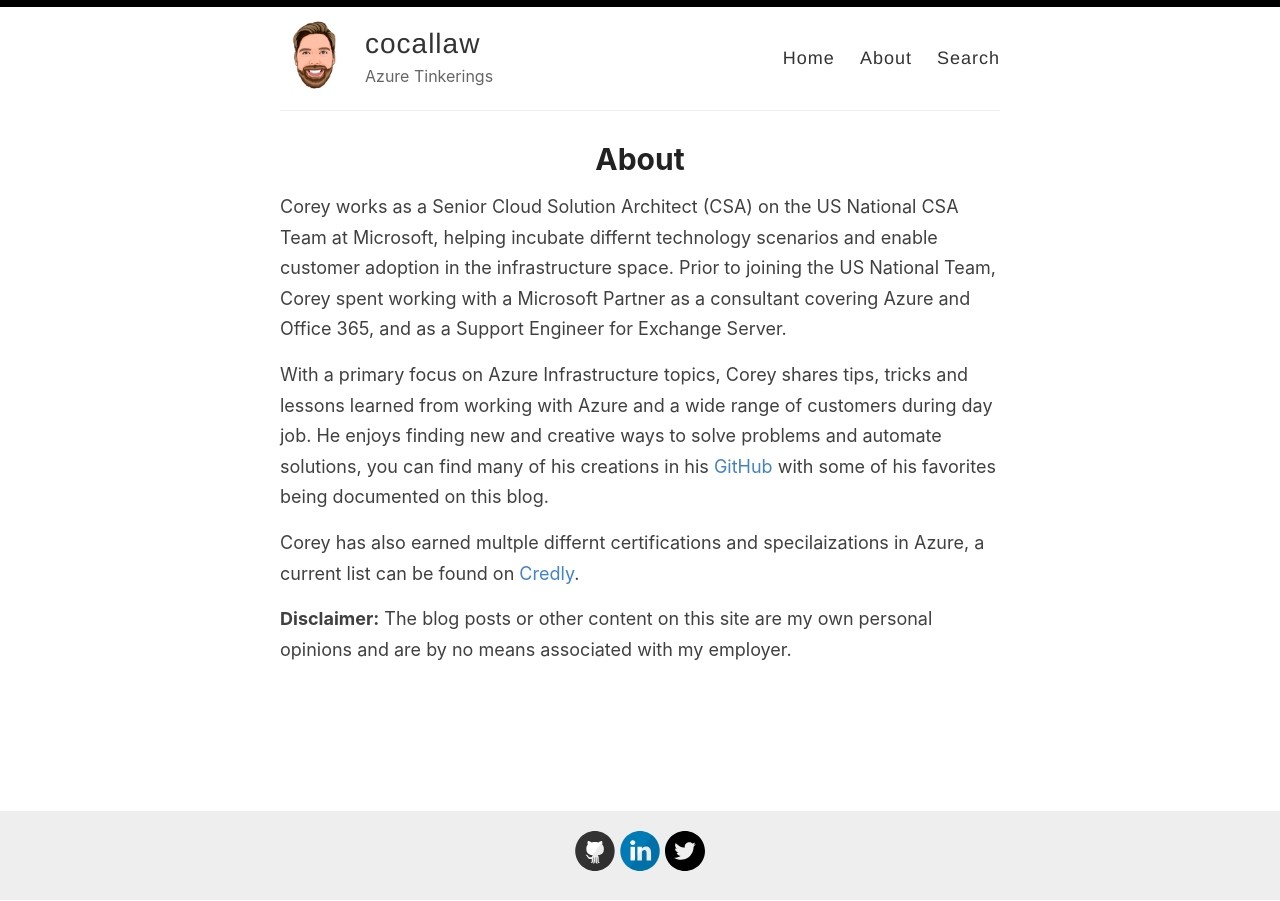
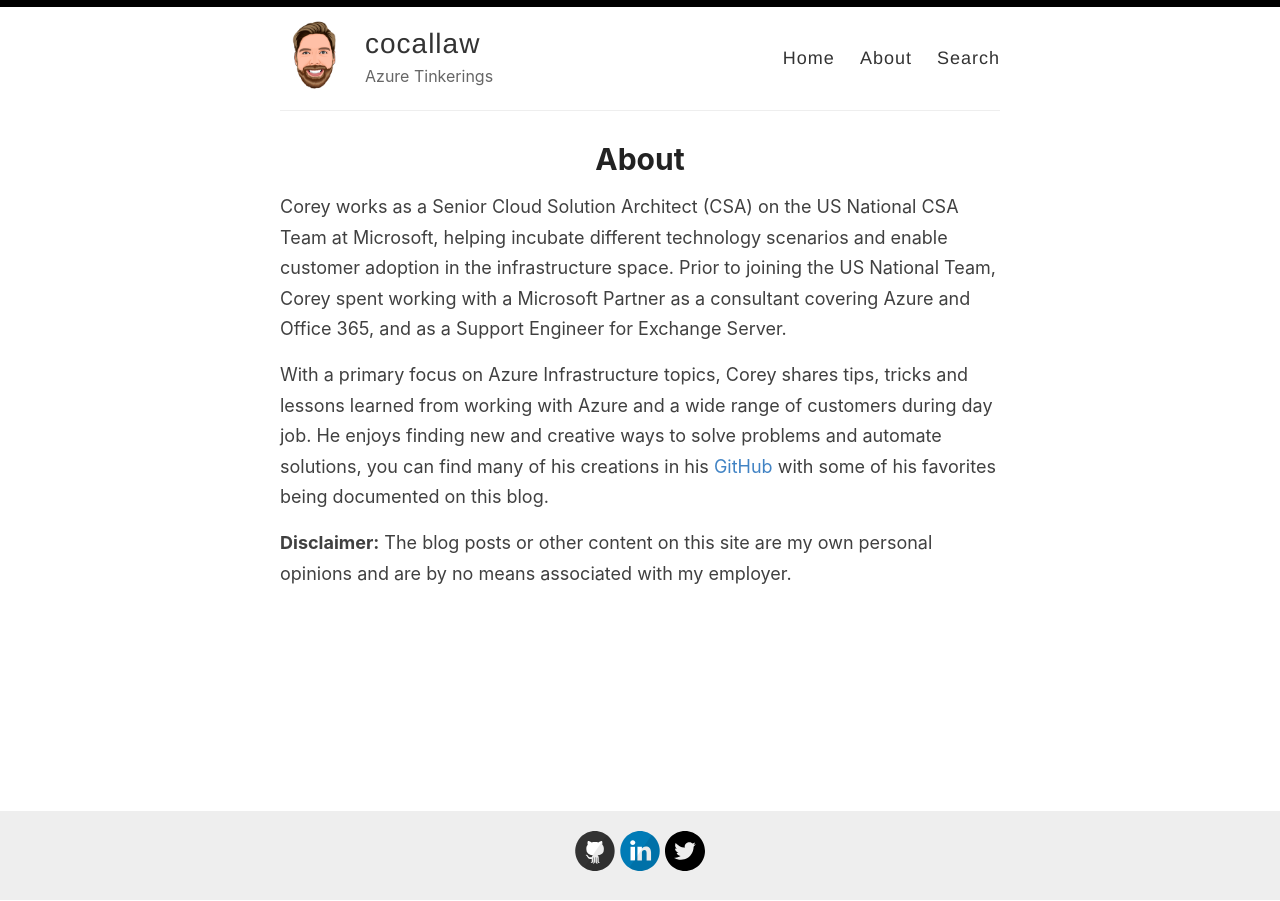
Before and after one commit to cocallaw/cocallaw.github.io, a Jekyll site: the page built from _pages/about.md, in a window 1280 px wide. Built offline with Jekyll 4.4.1, drawn with Linux system fonts in a browser that asks for light colours.

Commit message:
About Typos

```diff
--- a/_pages/about.md
+++ b/_pages/about.md
@@ -4,10 +4,8 @@
 permalink: /about/
 ---
 
-Corey works as a Senior Cloud Solution Architect (CSA) on the US National CSA Team at Microsoft, helping incubate differnt technology scenarios and enable customer adoption in the infrastructure space. Prior to joining the US National Team, Corey spent working with a Microsoft Partner as a  consultant covering Azure and Office 365, and as a Support Engineer for Exchange Server.
+Corey works as a Senior Cloud Solution Architect (CSA) on the US National CSA Team at Microsoft, helping incubate different technology scenarios and enable customer adoption in the infrastructure space. Prior to joining the US National Team, Corey spent working with a Microsoft Partner as a consultant covering Azure and Office 365, and as a Support Engineer for Exchange Server.
 
 With a primary focus on Azure Infrastructure topics, Corey shares tips, tricks and lessons learned from working with Azure and a wide range of customers during day job. He enjoys finding new and creative ways to solve problems and automate solutions, you can find many of his creations in his [GitHub](https://github.com/cocallaw) with some of his favorites being documented on this blog.
 
-Corey has also earned multple differnt certifications and specilaizations in Azure, a current list can be found on [Credly](https://www.credly.com/users/corey-callaway/badges).
-
 __Disclaimer:__ The blog posts or other content on this site are my own personal opinions and are by no means associated with my employer.
```
